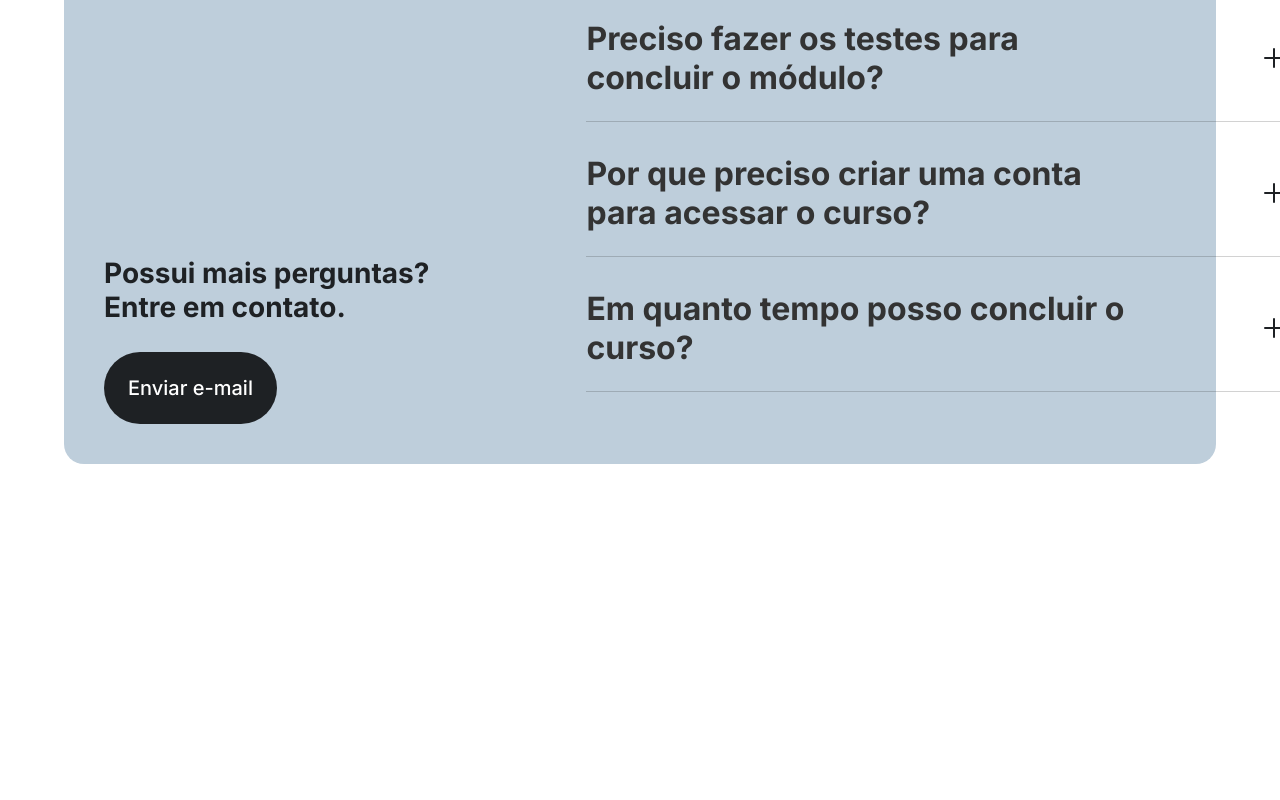
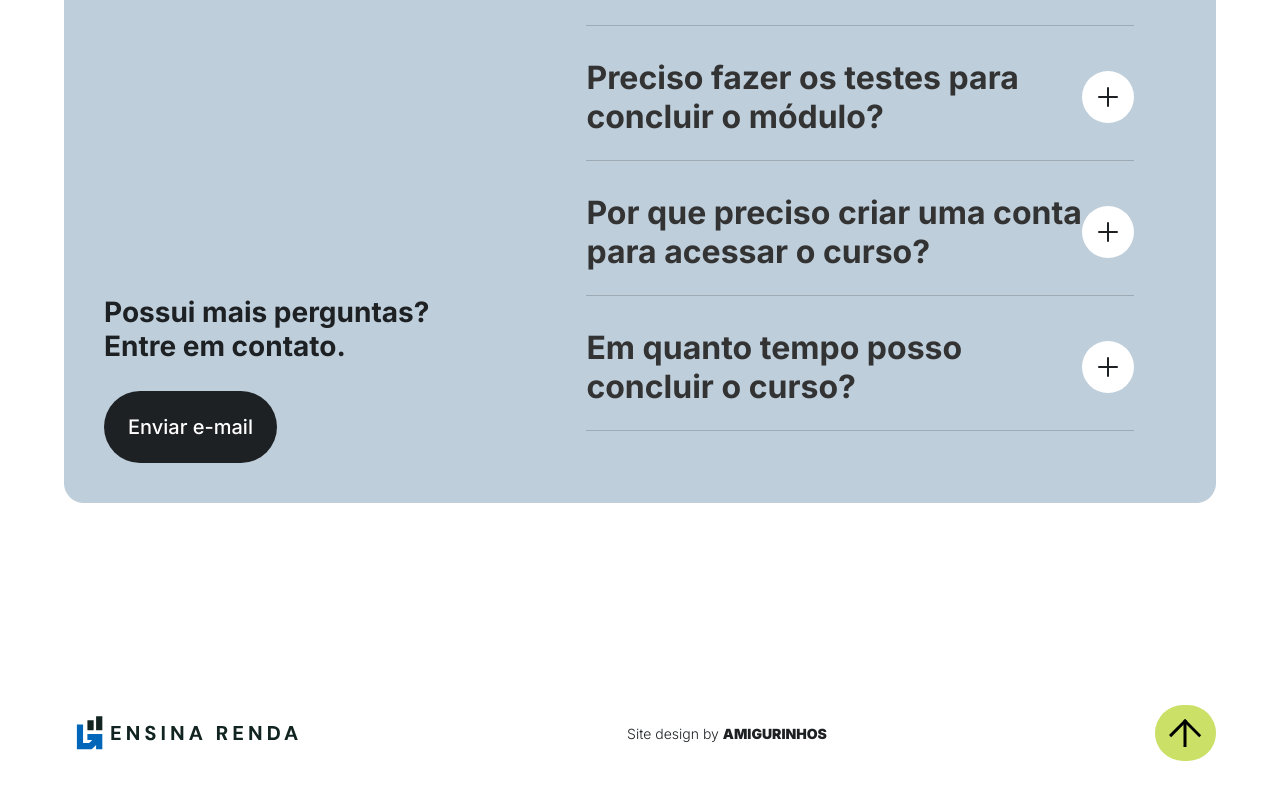
Before and after one commit to MucaSan/EnsinaRenda, an Angular app in the folder frontend/ensina-renda/: page / in a window 1280 px wide. Shown: the part 3833-4633 px from the top of the page. Before the commit the page ends 4297 px from the top, so only its background shows below. Built offline with nearby package versions, Linux system fonts and the light colour scheme.

Commit message:
Add footer, fix layout issue in FAQ, add animation on hover buttons

```diff
--- a/frontend/ensina-renda/src/app/pages/landing/components/faq/faq.component.css
+++ b/frontend/ensina-renda/src/app/pages/landing/components/faq/faq.component.css
@@ -1,7 +1,7 @@
 .faq {
   display: flex;
   background-color: var(--bg-color-2);
-  margin: 64px 64px 0 64px;
+  margin: 64px 64px 150px 64px;
   border-radius: 20px;
   padding: 40px;
 }
@@ -43,7 +43,7 @@
   transition: all 0.3s ease;
 
   &:hover {
-    scale: 1.08;
+    scale: 1.05;
   }
 }
 
@@ -65,7 +65,7 @@
   display: flex;
   flex-direction: column;
   border-bottom: 1px solid rgba(30, 30, 30, 20%);
-  width: 714px;
+
   transition: all 0.3s ease-in-out;
 
 }
--- a/frontend/ensina-renda/src/app/pages/landing/landing.component.css
+++ b/frontend/ensina-renda/src/app/pages/landing/landing.component.css
@@ -46,6 +46,13 @@
   font-size: 20px;
   margin-top: 50px;
   transition: all 0.3s ease-in-out;
+
+  transition: all 0.3s ease;
+
+  &:hover {
+    scale: 1.05;
+    filter: brightness(1.1);
+  }
 }
 
 /* Section 2 */
@@ -75,6 +82,12 @@
   border-radius: 38px;
   font-weight: 600;
   font-size: 20px;
+
+  transition: all 0.3s ease;
+
+  &:hover {
+    scale: 1.05;
+  }
 }
 
 .why .container,
--- a/frontend/ensina-renda/src/app/pages/landing/landing.component.html
+++ b/frontend/ensina-renda/src/app/pages/landing/landing.component.html
@@ -94,4 +94,6 @@
   </section>
 
   <app-faq></app-faq>
+
+  <app-footer></app-footer>
 </div>
--- a/frontend/ensina-renda/src/app/pages/landing/landing.component.ts
+++ b/frontend/ensina-renda/src/app/pages/landing/landing.component.ts
@@ -1,10 +1,11 @@
 import { Component } from '@angular/core';
+import { FooterComponent } from '../../shared/footer/footer.component';
 import { FaqComponent } from './components/faq/faq.component';
 
 @Component({
   selector: 'app-landing',
   standalone: true,
-  imports: [FaqComponent],
+  imports: [FaqComponent, FooterComponent],
   templateUrl: './landing.component.html',
   styleUrl: './landing.component.css'
 })
--- /dev/null
+++ b/frontend/ensina-renda/src/app/shared/footer/footer.component.css
@@ -0,0 +1,53 @@
+footer {
+    padding: 52px 64px;
+}
+
+footer .footer-content {
+    display: flex;
+    justify-content: space-between;
+    align-items: center;
+}
+
+.footer-content p {
+    font-size: 14px;
+    font-weight: 300;
+    color: var(--body-font-color);
+}
+
+.footer-content p strong {
+    font-weight: 900;
+}
+
+.footer-content .return-btn {
+    display: flex;
+    align-items: center;
+    justify-content: center;
+
+    padding: 14px 14px;
+    border-radius: 32px;
+    background-color: var(--medium-green-color);
+    transition: all 0.3s ease;
+
+    &:hover {
+        scale: 1.1;
+        animation: shake 0.5s ease-in-out;
+    }
+}
+
+@keyframes shake {
+    0% {
+        transform: translateY(0);
+    }
+    25% {
+        transform: translateY(-5px);
+    }
+    50% {
+        transform: translateY(5px);
+    }
+    75% {
+        transform: translateY(-5px);
+    }
+    100% {
+        transform: translateY(0);
+    }
+}
--- /dev/null
+++ b/frontend/ensina-renda/src/app/shared/footer/footer.component.html
@@ -0,0 +1,9 @@
+<footer>
+    <div class="footer-content">
+        <img src="assets/Logo.svg" alt="Logotipo">
+        <p>Site design by <strong>AMIGURINHOS</strong></p>
+        <a href="#header" class="return-btn">
+          <img src="assets/icons/arrow-up.svg" alt="Seta para cima">
+        </a>
+    </div>
+</footer>
--- a/frontend/ensina-renda/src/app/shared/header/header.component.html
+++ b/frontend/ensina-renda/src/app/shared/header/header.component.html
@@ -1,4 +1,4 @@
-<header>
+<header id="header">
   <div class="header">
     <img src="assets/Logo.svg" alt="Logotipo" class="logo" />
     <nav class="navigation">
--- a/frontend/ensina-renda/src/styles.css
+++ b/frontend/ensina-renda/src/styles.css
@@ -3,6 +3,7 @@
   --bg-color-1: #C2E3FF;
   --bg-color-2: #becedb;
   --green-color: #FAFFC2;
+  --medium-green-color: #CAE066;
   --body-font-color: #1E2124;
   --gray-color: #898989;
 }
@@ -12,6 +13,7 @@
   margin: 0;
   padding: 0;
   font-family: "Inter", sans-serif;
+  scroll-behavior: smooth;
 }
 
 body {
```
Also changed, not shown: frontend/ensina-renda/src/app/shared/footer/footer.component.ts (added, +12 -0 lines), frontend/ensina-renda/src/assets/icons/arrow-up.svg (added), 1 other file (tests, documents, lock files or other folders).
